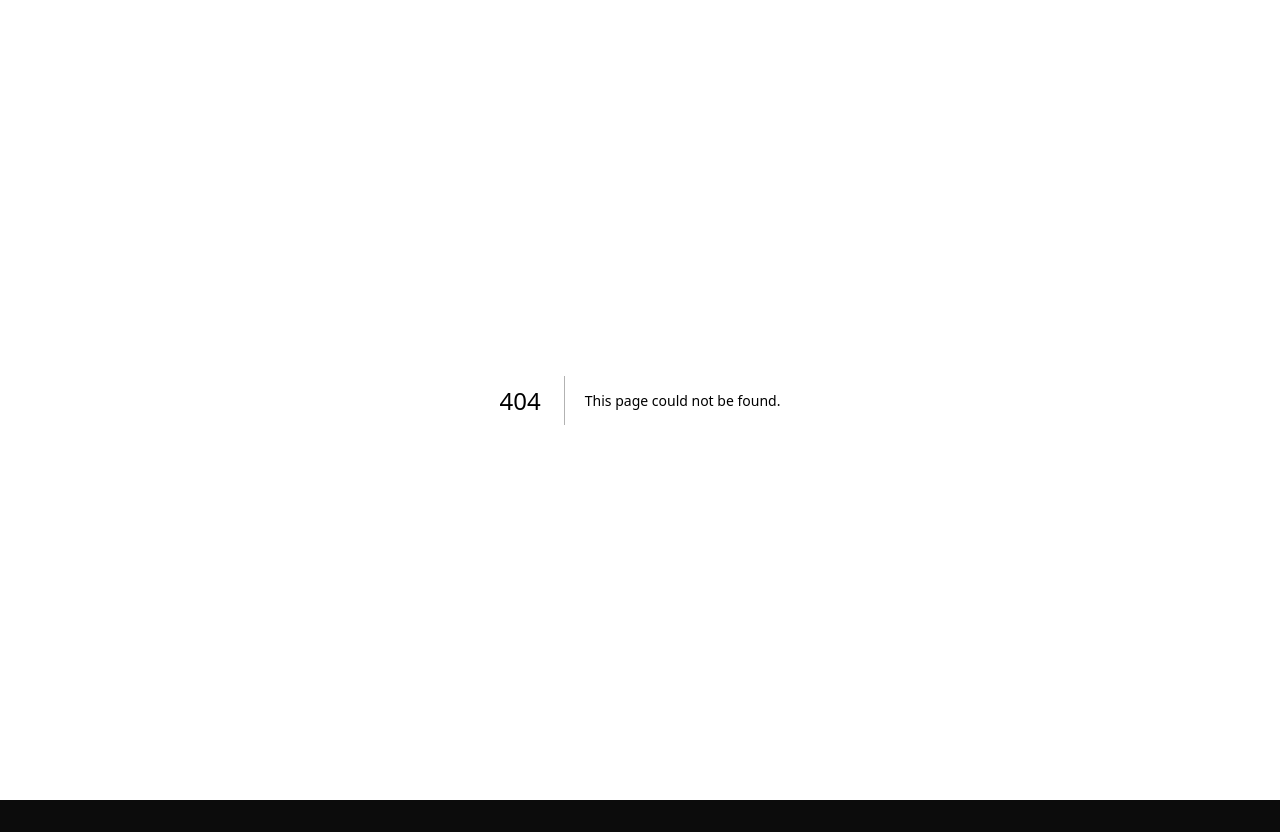
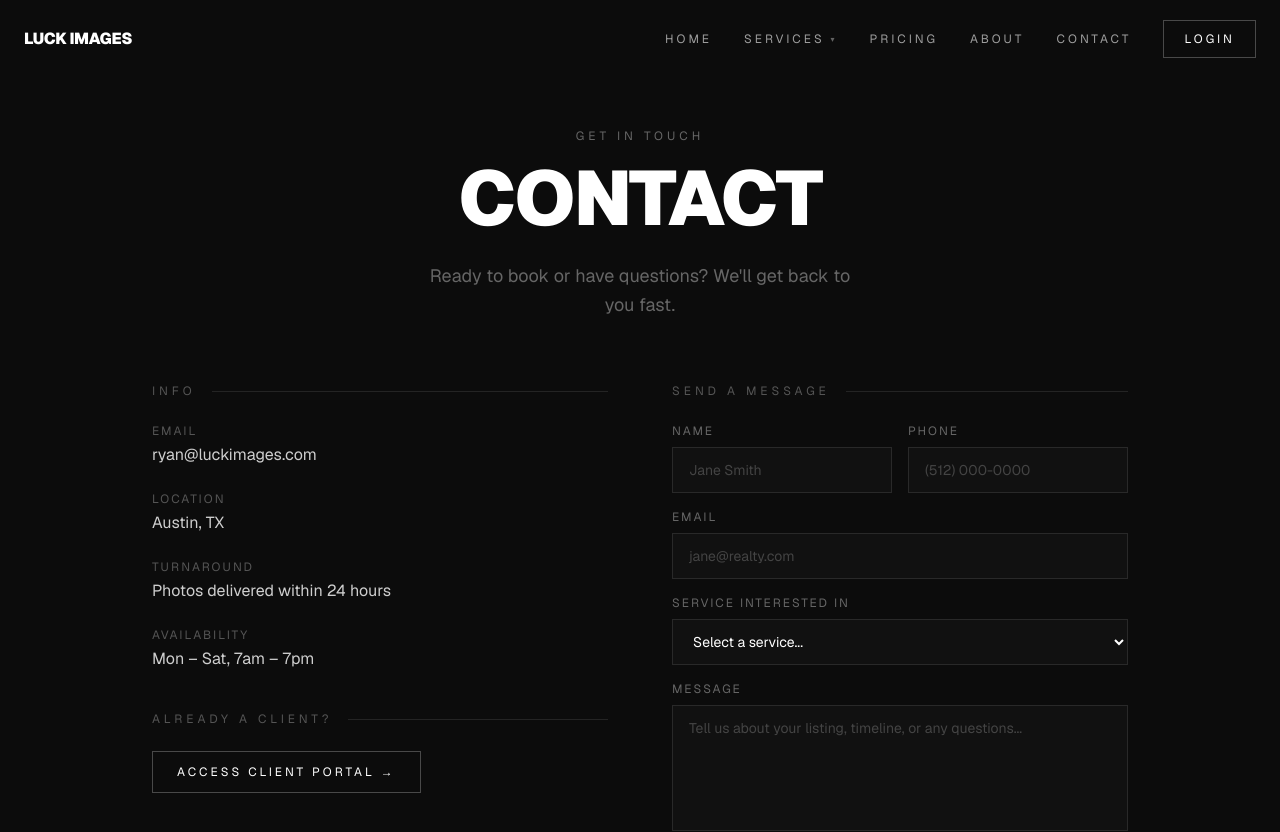
Before and after one commit to luckimages/luckimages-portal, a Next.js app: page /contact in a window 1280 px wide. Before the commit this address had no page. Shown: the top 832 px of the page. Before the commit the page ends 800 px from the top, so only its background shows below. Built offline with nearby package versions, Linux system fonts and the light colour scheme.

Commit message:
Add contact page with form and email API route

```diff
--- /dev/null
+++ b/src/app/api/contact/route.ts
@@ -0,0 +1,41 @@
+import { NextRequest, NextResponse } from "next/server";
+
+export async function POST(request: NextRequest) {
+  const { name, email, phone, service, message } = await request.json();
+
+  if (!name || !email || !message) {
+    return NextResponse.json({ error: "Missing required fields" }, { status: 400 });
+  }
+
+  const body = [
+    `Name: ${name}`,
+    `Email: ${email}`,
+    phone ? `Phone: ${phone}` : null,
+    service ? `Service: ${service}` : null,
+    ``,
+    `Message:`,
+    message,
+  ].filter(Boolean).join("\n");
+
+  const res = await fetch("https://api.resend.com/emails", {
+    method: "POST",
+    headers: {
+      "Authorization": `Bearer ${process.env.RESEND_API_KEY}`,
+      "Content-Type": "application/json",
+    },
+    body: JSON.stringify({
+      from: "Luck Images Contact <contact@luckimages.com>",
+      to: "ryan@luckimages.com",
+      reply_to: email,
+      subject: `New inquiry from ${name}${service ? ` — ${service}` : ""}`,
+      text: body,
+    }),
+  });
+
+  if (!res.ok) {
+    console.error("Resend error:", await res.text());
+    return NextResponse.json({ error: "Failed to send" }, { status: 500 });
+  }
+
+  return NextResponse.json({ ok: true });
+}
--- /dev/null
+++ b/src/app/contact/page.tsx
@@ -0,0 +1,143 @@
+"use client";
+
+import { useState } from "react";
+import Link from "next/link";
+import HomeNav from "@/components/HomeNav";
+
+export default function ContactPage() {
+  const [form, setForm] = useState({ name: "", email: "", phone: "", service: "", message: "" });
+  const [status, setStatus] = useState<"idle" | "sending" | "sent" | "error">("idle");
+
+  async function handleSubmit(e: React.FormEvent) {
+    e.preventDefault();
+    setStatus("sending");
+    try {
+      const res = await fetch("/api/contact", {
+        method: "POST",
+        headers: { "Content-Type": "application/json" },
+        body: JSON.stringify(form),
+      });
+      setStatus(res.ok ? "sent" : "error");
+    } catch {
+      setStatus("error");
+    }
+  }
+
+  const inputCls = "bg-[#111] border border-white/10 text-white text-sm px-4 py-3 outline-none focus:border-white/40 transition-colors w-full placeholder:text-[#444]";
+
+  return (
+    <main className="min-h-screen bg-[#0c0c0c] text-white flex flex-col">
+      <HomeNav />
+
+      <div className="pt-32 pb-16 text-center px-6">
+        <p className="text-xs tracking-[4px] uppercase text-[#666] mb-4">Get In Touch</p>
+        <h1 className="text-[clamp(40px,6vw,80px)] font-black tracking-tight leading-none uppercase mb-6">Contact</h1>
+        <p className="text-[#666] text-lg max-w-md mx-auto leading-relaxed">
+          Ready to book or have questions? We'll get back to you fast.
+        </p>
+      </div>
+
+      <div className="flex-1 px-6 pb-24 max-w-5xl mx-auto w-full">
+        <div className="grid grid-cols-1 md:grid-cols-2 gap-16">
+
+          {/* Contact info */}
+          <div className="flex flex-col gap-10">
+            <div>
+              <p className="text-xs tracking-[4px] uppercase text-[#555] mb-6 flex items-center gap-4 after:flex-1 after:h-px after:bg-white/10 after:content-['']">Info</p>
+              <div className="flex flex-col gap-6">
+                <div>
+                  <p className="text-xs tracking-[2px] uppercase text-[#555] mb-1">Email</p>
+                  <a href="mailto:ryan@luckimages.com" className="text-white/80 hover:text-white transition-colors">ryan@luckimages.com</a>
+                </div>
+                <div>
+                  <p className="text-xs tracking-[2px] uppercase text-[#555] mb-1">Location</p>
+                  <p className="text-white/80">Austin, TX</p>
+                </div>
+                <div>
+                  <p className="text-xs tracking-[2px] uppercase text-[#555] mb-1">Turnaround</p>
+                  <p className="text-white/80">Photos delivered within 24 hours</p>
+                </div>
+                <div>
+                  <p className="text-xs tracking-[2px] uppercase text-[#555] mb-1">Availability</p>
+                  <p className="text-white/80">Mon – Sat, 7am – 7pm</p>
+                </div>
+              </div>
+            </div>
+
+            <div>
+              <p className="text-xs tracking-[4px] uppercase text-[#555] mb-6 flex items-center gap-4 after:flex-1 after:h-px after:bg-white/10 after:content-['']">Already a client?</p>
+              <Link href="/login" className="text-xs tracking-[3px] uppercase border border-white/25 px-6 py-3 hover:border-white hover:bg-white/5 transition-all inline-block">
+                Access Client Portal →
+              </Link>
+            </div>
+          </div>
+
+          {/* Form */}
+          <div>
+            <p className="text-xs tracking-[4px] uppercase text-[#555] mb-6 flex items-center gap-4 after:flex-1 after:h-px after:bg-white/10 after:content-['']">Send a Message</p>
+
+            {status === "sent" ? (
+              <div className="bg-[#4ade8018] border border-[#4ade80]/20 p-8 text-center">
+                <p className="text-[#4ade80] text-sm tracking-[1px] mb-2">Message sent!</p>
+                <p className="text-[#666] text-xs">We'll be in touch shortly.</p>
+              </div>
+            ) : (
+              <form onSubmit={handleSubmit} className="flex flex-col gap-4">
+                <div className="grid grid-cols-2 gap-4">
+                  <div className="flex flex-col gap-2">
+                    <label className="text-xs tracking-[2px] uppercase text-[#666]">Name</label>
+                    <input required className={inputCls} placeholder="Jane Smith" value={form.name} onChange={e => setForm(f => ({ ...f, name: e.target.value }))} />
+                  </div>
+                  <div className="flex flex-col gap-2">
+                    <label className="text-xs tracking-[2px] uppercase text-[#666]">Phone</label>
+                    <input className={inputCls} placeholder="(512) 000-0000" value={form.phone} onChange={e => setForm(f => ({ ...f, phone: e.target.value }))} />
+                  </div>
+                </div>
+
+                <div className="flex flex-col gap-2">
+                  <label className="text-xs tracking-[2px] uppercase text-[#666]">Email</label>
+                  <input required type="email" className={inputCls} placeholder="jane@realty.com" value={form.email} onChange={e => setForm(f => ({ ...f, email: e.target.value }))} />
+                </div>
+
+                <div className="flex flex-col gap-2">
+                  <label className="text-xs tracking-[2px] uppercase text-[#666]">Service Interested In</label>
+                  <select className={inputCls + " cursor-pointer"} value={form.service} onChange={e => setForm(f => ({ ...f, service: e.target.value }))}>
+                    <option value="">Select a service...</option>
+                    <option>Listing Photos</option>
+                    <option>Video</option>
+                    <option>Twilight</option>
+                    <option>Drone</option>
+                    <option>Matterport</option>
+                    <option>Virtual Staging</option>
+                    <option>Floorplans</option>
+                    <option>Brochures</option>
+                    <option>Bundle / Multiple Services</option>
+                    <option>Not Sure Yet</option>
+                  </select>
+                </div>
+
+                <div className="flex flex-col gap-2">
+                  <label className="text-xs tracking-[2px] uppercase text-[#666]">Message</label>
+                  <textarea required rows={5} className={inputCls + " resize-none"} placeholder="Tell us about your listing, timeline, or any questions..." value={form.message} onChange={e => setForm(f => ({ ...f, message: e.target.value }))} />
+                </div>
+
+                {status === "error" && (
+                  <p className="text-red-400 text-xs tracking-[1px]">Something went wrong — please email us directly at ryan@luckimages.com</p>
+                )}
+
+                <button type="submit" disabled={status === "sending"} className="text-xs tracking-[3px] uppercase bg-white text-black px-8 py-4 font-semibold hover:bg-white/90 transition-colors disabled:opacity-50 mt-2">
+                  {status === "sending" ? "Sending..." : "Send Message"}
+                </button>
+              </form>
+            )}
+          </div>
+        </div>
+      </div>
+
+      <footer className="border-t border-white/10 px-8 py-8 flex items-center justify-between mt-auto">
+        <span className="text-xs tracking-[3px] uppercase text-[#444]">© 2026 Luck Images</span>
+        <a href="mailto:ryan@luckimages.com" className="text-xs tracking-[2px] uppercase text-[#444] hover:text-white transition-colors">ryan@luckimages.com</a>
+      </footer>
+    </main>
+  );
+}
--- a/src/components/HomeNav.tsx
+++ b/src/components/HomeNav.tsx
@@ -53,7 +53,7 @@ export default function HomeNav() {
 
         <Link href="/pricing" className={linkCls}>Pricing</Link>
         <a href="#about" className={linkCls}>About</a>
-        <a href="#contact" className={linkCls}>Contact</a>
+        <Link href="/contact" className={linkCls}>Contact</Link>
 
         <Link href="/login" className="text-xs tracking-[3px] uppercase border border-white/25 px-5 py-2.5 hover:border-white hover:bg-white/5 transition-all">
           Login
@@ -99,7 +99,7 @@ export default function HomeNav() {
           )}
           <Link href="/pricing" onClick={() => setMenuOpen(false)} className="px-6 py-3 text-xs tracking-[3px] uppercase text-white/60 hover:text-white transition-colors">Pricing</Link>
           <a href="#about" onClick={() => setMenuOpen(false)} className="px-6 py-3 text-xs tracking-[3px] uppercase text-white/60 hover:text-white transition-colors">About</a>
-          <a href="#contact" onClick={() => setMenuOpen(false)} className="px-6 py-3 text-xs tracking-[3px] uppercase text-white/60 hover:text-white transition-colors">Contact</a>
+          <Link href="/contact" onClick={() => setMenuOpen(false)} className="px-6 py-3 text-xs tracking-[3px] uppercase text-white/60 hover:text-white transition-colors">Contact</Link>
         </div>
       )}
     </nav>
```
